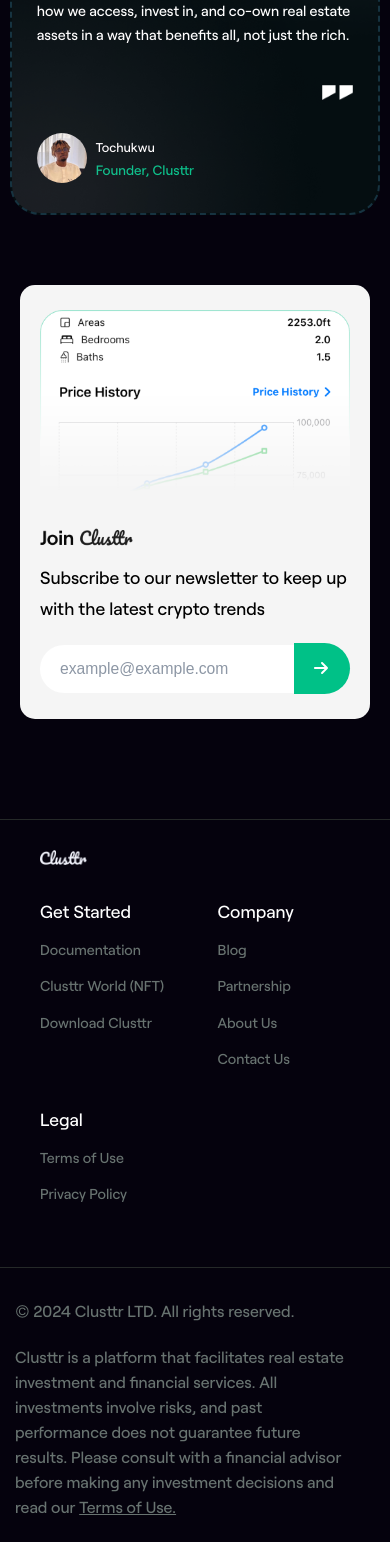
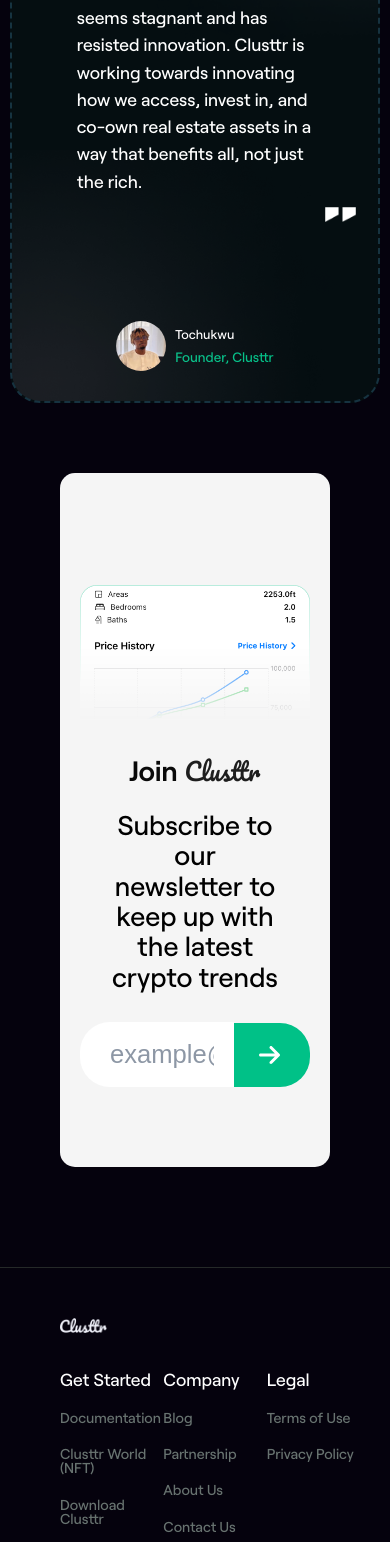
Before and after one commit to Clusttr/clusttr-web, a React (Vite) app: page /about-us in a window 390 px wide. Shown: the part 3806-5348 px from the top of the page. Built offline with nearby package versions, Linux system fonts and the light colour scheme; a web font is replaced by a local one.

Commit message:
Made the Founder, Footer, JoinClusttr, HowClusttrWorks, JoinClusttrWaitlist, Mission, Start and WhyClusttr sections responsive

```diff
--- a/src/views/about_us/Founder.tsx
+++ b/src/views/about_us/Founder.tsx
@@ -230,6 +230,38 @@ const FounderStyle = styled.div`
 			width: 100%;
 		}
 	}
+	@media (max-width: 770px) {
+		margin: 90px auto 70px auto;
+
+		padding: 30px 25px;
+
+		& .founder_container {
+			align-items: center;
+			gap: 6rem;
+		}
+
+		& .founder_comment_container {
+			max-width: 100%;
+			gap: 20px;
+		}
+
+		& .founder_comment {
+			font-size: 1.1rem;
+			line-height: 1.7rem;
+			width: 100%;
+			padding: 10px 40px;
+		}
+		& .quote {
+			width: 10%;
+		}
+		& .left_quote {
+			left: -2rem;
+		}
+		& .right_quote {
+			right: -0.2rem;
+			top: -1.1rem;
+		}
+	}
 `;
 
 export default Founder;
--- a/src/views/general_components/Footer.tsx
+++ b/src/views/general_components/Footer.tsx
@@ -173,7 +173,7 @@ const Style = styled.footer`
 		cursor: pointer;
 	}
 
-	@media (max-width: 480px) {
+	@media (max-width: 770px) {
 		& .footer_container {
 			display: flex;
 			flex-direction: column;
@@ -220,4 +220,20 @@ const Style = styled.footer`
 			line-height: 25px;
 		}
 	}
+
+	@media (max-width: 770px) {
+		& .footer_details {
+			padding: 50px 20px 20px 60px;
+		}
+		& .footer_details_links_container {
+			grid-template-columns: 1fr 1fr 1fr;
+			padding-bottom: 8rem;
+			gap: 0;
+		}
+
+		& .more_details_container {
+			padding: 35px 30px 40px 60px;
+			gap: 25px;
+		}
+	}
 `;
--- a/src/views/general_components/JoinClusttr.tsx
+++ b/src/views/general_components/JoinClusttr.tsx
@@ -46,7 +46,7 @@ const JoinClusttr = () => {
 							className="join_clusttr_email_button"
 							onClick={() => email && console.log('📧Email Sent!')}
 						>
-							<FontAwesomeIcon icon={faArrowRight} />
+							<FontAwesomeIcon icon={faArrowRight} className="email_icon" />
 						</div>
 					</div>
 				</div>
@@ -145,6 +145,47 @@ const JoinClusttrStyle = styled.div`
 			font-size: 1.1rem;
 		}
 	}
+
+	@media (max-width: 770px) {
+		margin: 60px;
+
+		padding: 7rem 20px 5rem;
+
+		& .join_clusttr_container {
+			display: flex;
+			flex-direction: column;
+			gap: 30px;
+			align-items: center;
+		}
+		& .join_clusttr_image {
+			width: 100%;
+		}
+		& .join_clusttr_newsletter_container {
+			margin-left: 0;
+			gap: 20px;
+			align-items: center;
+		}
+		& .join_clusttr_logo {
+			width: 100%;
+		}
+		& .join_clusttr_comment {
+			font-size: 1.7rem;
+			text-align: center;
+			width: 75%;
+		}
+		& .join_clusttr_email {
+			padding: 18px 20px 18px 30px;
+			font-size: 1.6rem;
+		}
+		& .join_clusttr_email_button {
+			background-color: #00c187;
+			padding: 20px 30px 20px 25px;
+			color: white;
+		}
+		& .email_icon {
+			font-size: 1.5rem;
+		}
+	}
 `;
 
 export default JoinClusttr;
--- a/src/views/landing/HowClusttrWorks.tsx
+++ b/src/views/landing/HowClusttrWorks.tsx
@@ -167,6 +167,30 @@ const HowClusttrWorksStyle = styled.div`
 			font-size: 0.95rem;
 		}
 	}
+	@media (max-width: 770px) {
+		& .how_clusttr_works_header {
+			padding: 7px 16px;
+		}
+		& .how_clusttr_works_info {
+			font-size: 1.05rem;
+			line-height: 30px;
+			max-width: 55%;
+		}
+		& .how_clusttr_works_boxes {
+			grid-template-columns: 1fr 1fr;
+			gap: 15px;
+		}
+		& .how_clusttr_works_box_header {
+			font-weight: 500;
+			font-size: 1rem;
+		}
+		& .how_clusttr_works_box_info {
+			font-weight: 500;
+			font-size: 1rem;
+			color: #c7d5d2;
+			line-height: 20px;
+		}
+	}
 `;
 
 export default HowClusttrWorks;
--- a/src/views/landing/JoinClusttrWaitlist.tsx
+++ b/src/views/landing/JoinClusttrWaitlist.tsx
@@ -31,7 +31,7 @@ const JoinClusttrWaitlist = () => {
 				<span>waitlist</span>
 			</div>
 
-			<form onSubmit={handleSubmit}>
+			<form onSubmit={handleSubmit} className="join_waitlist_container">
 				<div className="join-waitlist">
 					<div>
 						<input
@@ -123,6 +123,50 @@ const JoinClusttrWaitlistStyle = styled.div`
 	@media (max-width: 480px) {
 		display: none;
 	}
+	@media (max-width: 770px) {
+		color: white;
+		background-color: transparent;
+		display: flex;
+		flex-direction: column;
+		margin: 50px 50px 0 70px;
+		align-items: flex-start;
+		padding: 12px 20px;
+		border-radius: 20px;
+
+		& .join_clusttr_waitlist_label {
+			font-size: 1.8rem;
+			font-weight: 500;
+			font-family: Roobert;
+			display: flex;
+			gap: 7px;
+			align-items: center;
+		}
+		& .logo {
+			width: 27%;
+		}
+
+		& .join_waitlist_container {
+			color: white;
+			background-color: #00c187;
+			display: flex;
+			justify-content: space-between;
+			margin: 20px 0 0;
+			align-items: center;
+			padding: 12px 20px 12px 20px;
+			border-radius: 20px;
+			width: 100%;
+		}
+
+
+	& .join-waitlist {
+		max-width: 100%;
+
+
+		& > div {
+			width: 100%;
+
+		}
+	}
 `;
 
 export default JoinClusttrWaitlist;
--- a/src/views/landing/Mission.tsx
+++ b/src/views/landing/Mission.tsx
@@ -87,6 +87,9 @@ const MissionStyle = styled.div`
 			}
 		}
 	}
+	@media (max-width: 770px) {
+		font-size: 1.25rem;
+	}
 `;
 
 export default Mission;
--- a/src/views/landing/Start.tsx
+++ b/src/views/landing/Start.tsx
@@ -181,12 +181,37 @@ const Style = styled.div`
 			right: 0;
 			z-index: 2;
 		}
-     & .join_waitlist_container{
-		z-index: 3;
+		& .join_waitlist_container {
+			z-index: 3;
 
-		& .join-waitlist {
-			& button {
-				font-size: 0.6rem;
+			& .join-waitlist {
+				& button {
+					font-size: 0.6rem;
+				}
+			}
+		}
+	}
+	@media (max-width: 770px) {
+		height: 65vh;
+		background-color: #05020d;
+		// padding: 20px;
+		padding-top: 40%;
+		display: flex;
+		flex-direction: column;
+
+		& .mobile_starter_bg {
+			position: absolute;
+			top: 0;
+			right: 0;
+			z-index: 2;
+		}
+		& .join_waitlist_container {
+			z-index: 3;
+
+			& .join-waitlist {
+				& button {
+					font-size: 0.6rem;
+				}
 			}
 		}
 	}
--- a/src/views/landing/WhyClusttr.tsx
+++ b/src/views/landing/WhyClusttr.tsx
@@ -84,7 +84,7 @@ const WhyClusttrStyle = styled.div`
 
 	& .why_clusttr_header {
 		width: 100%;
-		font-size: 13px;
+		font-size: 0.8rem;
 		font-weight: 500;
 		font-family: Roobert;
 		border: 1px solid white;
@@ -181,8 +181,51 @@ const WhyClusttrStyle = styled.div`
 			font-size: 1.3rem;
 		}
 		& .why_clusttr_box_info {
-			font-size: 1.0rem;
+			font-size: 1rem;
 			line-height: 22px;
+		}
+	}
+	@media (max-width: 770px) {
+		& .why_clusttr_container {
+			padding: 50px 40px 30px;
+			gap: 15px;
+		}
+
+		& .why_clusttr_header {
+
+			font-size: 0.9rem;
+		}
+
+		& .why_clusttr_top {
+			display: grid;
+			grid-template-columns: 1fr 1fr;
+			gap: 15px;
+			margin-top: 15px;
+		}
+
+		& .why_clusttr_bottom {
+			display: grid;
+			grid-template-columns: 1fr 1fr;
+			gap: 15px;
+		}
+
+		& .why_clusttr_box {
+			gap: 15px;
+			padding: 20px 20px 60px;
+		}
+
+		& .why_clusttr_small_box_icon_container {
+			width: 25%;
+		}
+		& .why_clusttr_big_box_icon_container {
+			width: 25%;
+		}
+		& .why_clusttr_box_header {
+			font-size: 1.1rem;
+		}
+		& .why_clusttr_box_info {
+			font-size: 1.07rem;
+			line-height: 30px;
 		}
 	}
 `;
```
